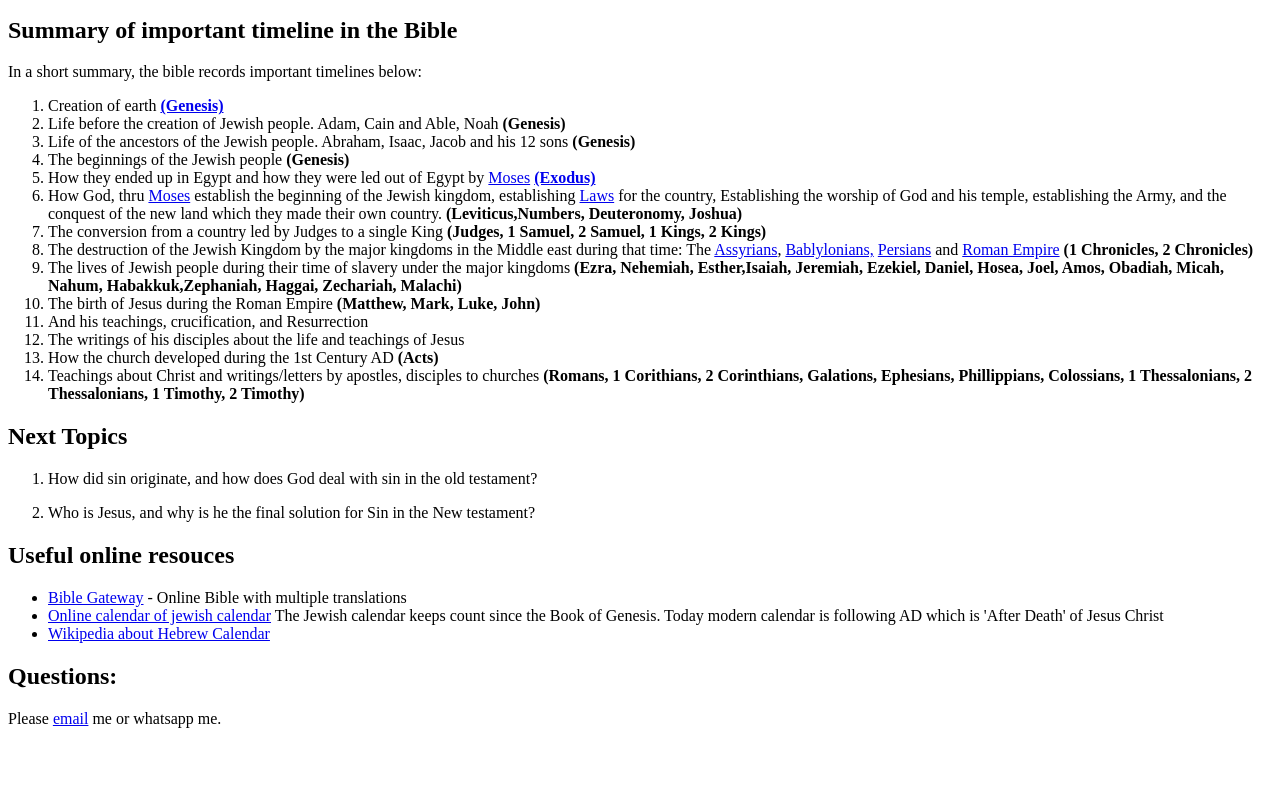
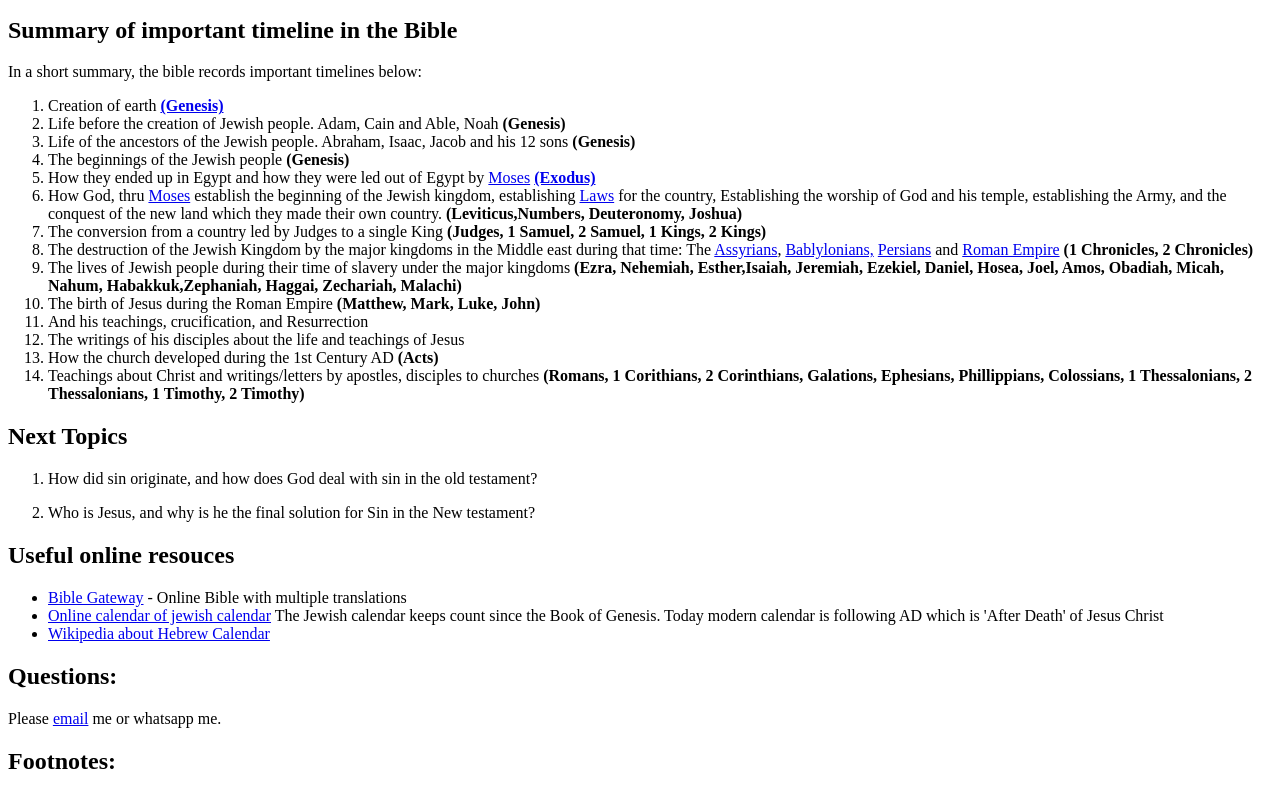
Before and after one commit to Dwjf/donald_questions, a plain HTML site: page index.html in a window 1280 px wide. Shown: the part 415-1210 px from the top of the page. Before the commit the page ends 1151 px from the top, so only its background shows below. Drawn offline with Linux system fonts and the light colour scheme.

Commit message:
footnotes

```diff
--- a/index.html
+++ b/index.html
@@ -134,7 +134,13 @@ This page is dedicated to the questions raised by Donald, who asked me some ques
 
 <h2>Questions:</h2>
 
+
 Please
 <a href="mailto:wongjerngfoong@gmail.com">email</a> me or whatsapp me.
+
+
+<h2>Footnotes:</h2>
+
+
 </body>
 </html>
```
